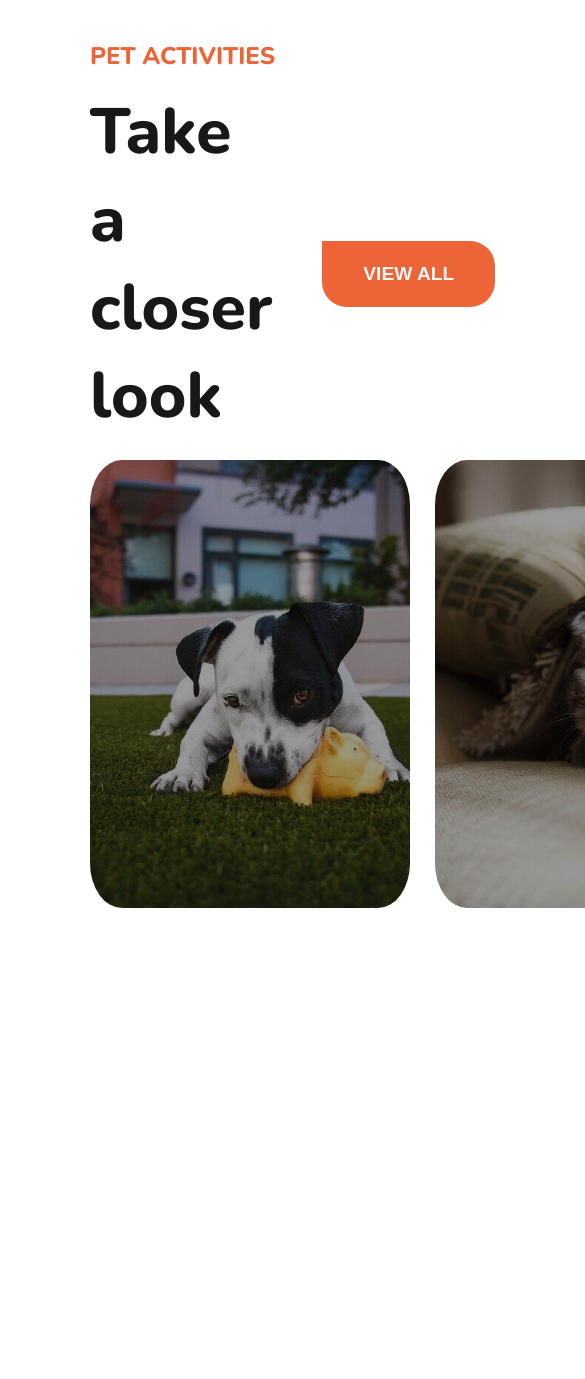
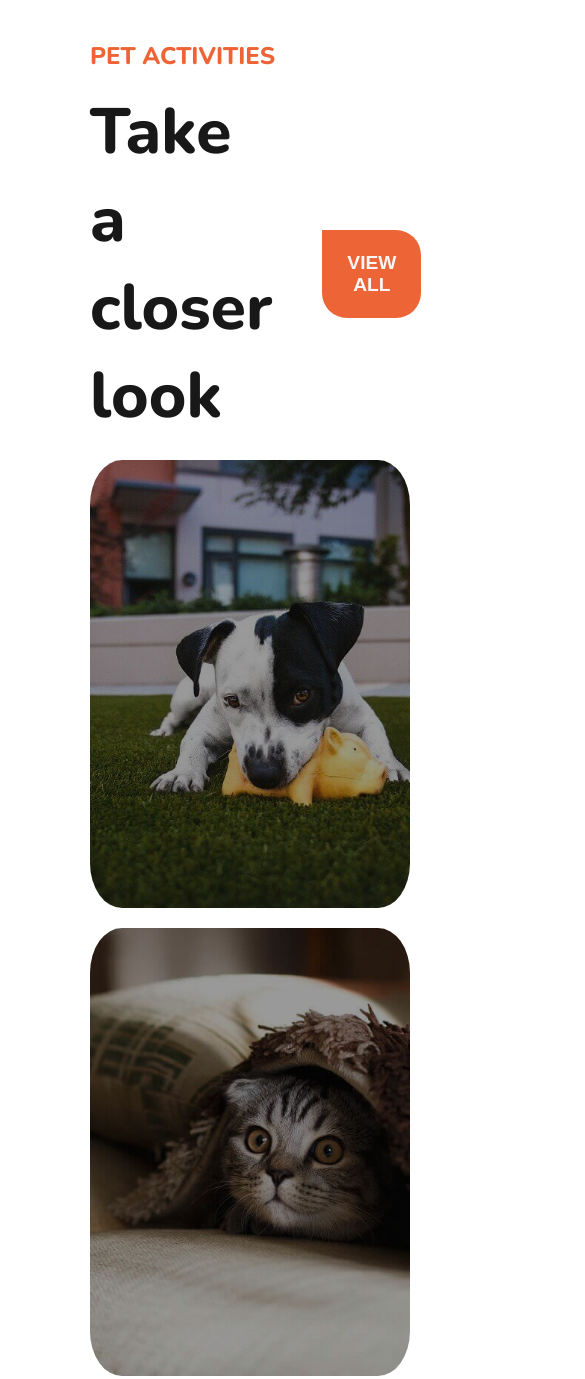
Before and after one commit to KevinVanDerSchans/202304-w1-ch4-kevin-schans, a plain HTML site: page index.html in a window 390 px wide. Shown: the top 1379 px of the page, 585 px wide, since content can reach past the window. Before the commit the page ends 908 px from the top, so only its background shows below. Drawn offline with nearby package versions, Linux system fonts and the light colour scheme.

Commit message:
add media queries

```diff
--- a/index.html
+++ b/index.html
@@ -20,7 +20,7 @@
 
     <div class="header__subtitle__container">
       <h2 class="header__subtitle">Take a closer look</h2>
-      <a class="view__all__button" href="/"><button>VIEW ALL</button></a>
+      <button>VIEW ALL</button>
     </div>
   </header>
 
--- a/styles.css
+++ b/styles.css
@@ -34,11 +34,6 @@ body {
   margin: 0;
   font-size: 4rem;
   color: #181818;
-}
-
-.view__all__button {
-  display: flex;
-  text-decoration: none;
 }
 
 button {
@@ -146,3 +141,12 @@ button:hover {
   font-weight: 700;
   color: rgb(238, 234, 234);
 }
+
+@media (max-width: 800px) {
+  .gallery__container {
+    display: flex;
+    flex-direction: column;
+    justify-content: center;
+    gap: 20px;
+  }
+}
```
